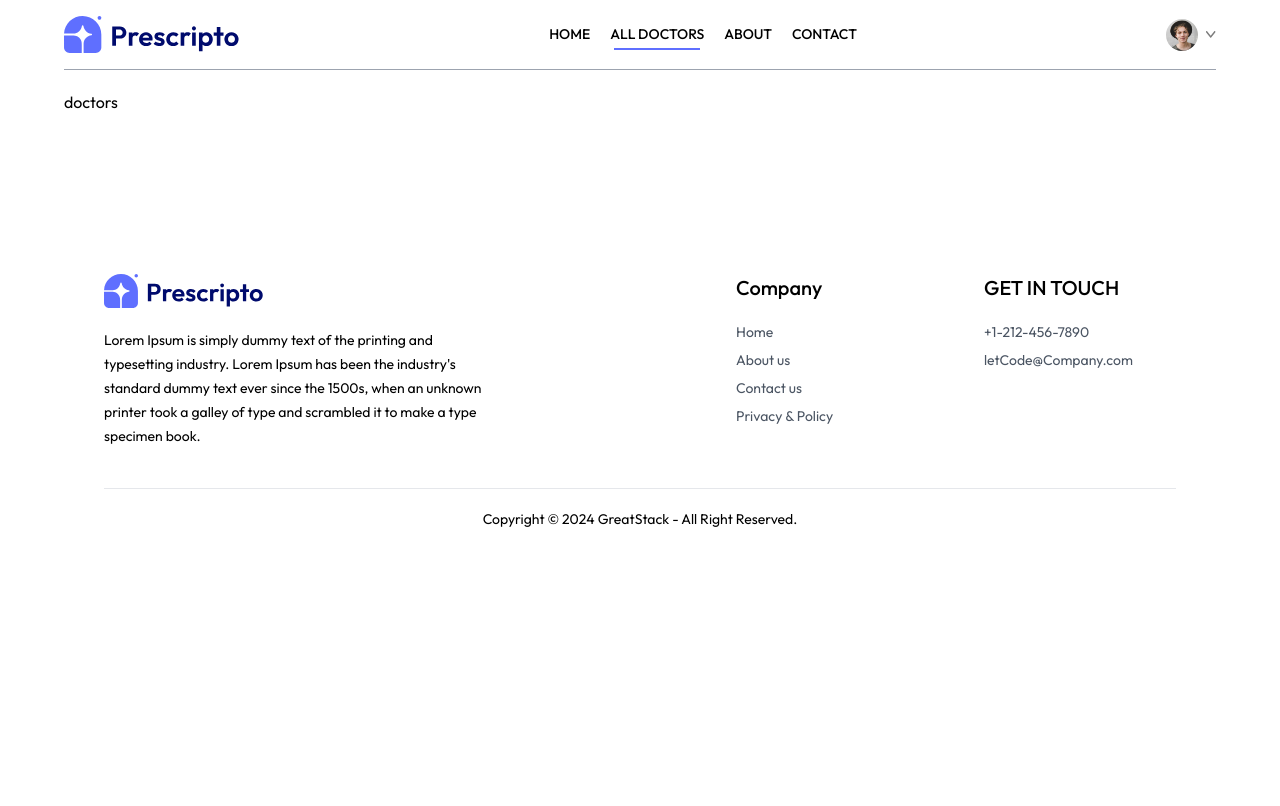
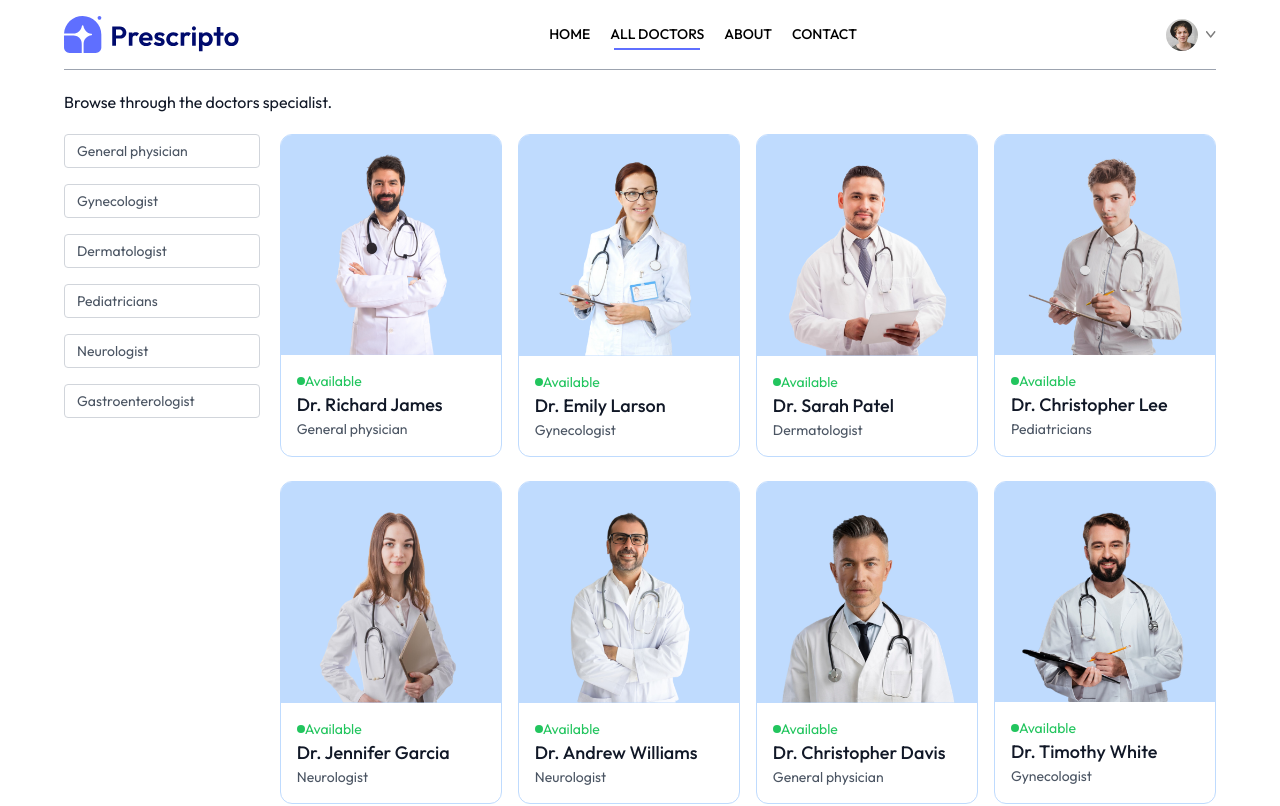
Before and after one commit to kimbo-slicee/Doctor-Appointment-Booking-System, a React (Vite) app in the folder front-end/: page /doctors in a window 1280 px wide. Shown: the top 806 px of the page. Built offline with nearby package versions, Linux system fonts and the light colour scheme; a web font is replaced by a local one.

Commit message:
Commit Message:Complete Doctors UI list

```diff
--- a/front-end/src/App.jsx
+++ b/front-end/src/App.jsx
@@ -1,7 +1,7 @@
 import {Route,Routes} from "react-router-dom";
 import Home from "./pages/home";
 import About from "./pages/about";
-import Doctors from "./pages/doctors";
+import Doctors from "./pages/Doctors.jsx";
 import Login from "./pages/Login"
 import Profile from "./pages/profile";
 import Contact from "./pages/contact";
@@ -12,7 +12,7 @@
 export default function App() {
     return (
     <div className="mx-4 sm:mx-[5%]">
-      <NavBar/>
+      <NavBar />
       <Routes>
         <Route path="/" element={<Home/>}/>
         <Route path="/doctors" element={<Doctors/>}/>
--- a/front-end/src/assets/assets.js
+++ b/front-end/src/assets/assets.js
@@ -85,7 +85,7 @@
     },
 ]
 
-export const doctors = [
+    export const doctors = [
     {
         _id: 'doc1',
         name: 'Dr. Richard James',
--- a/front-end/src/components/navBar.jsx
+++ b/front-end/src/components/navBar.jsx
@@ -10,7 +10,7 @@
 
   return (
     <div className='flex items-center justify-between text-sm py-4 mb-5 border-b border-b-gray-400 '>
-      <img className='w-44 cursor-pointer' src={assets.logo} alt="logo Image"/>
+      <img onClick={()=>{navigate('/')}} className='w-44 cursor-pointer' src={assets.logo} alt="logo Image"/>
       <ul className='hidden md:flex items-start gap-5 font-medium'>
         <NavLink to='/'>
           <li className="py-1">HOME</li>
--- /dev/null
+++ b/front-end/src/pages/Doctors.jsx
@@ -0,0 +1,53 @@
+import {useNavigate, useParams} from "react-router-dom";
+import {useContext, useEffect, useState} from "react";
+import {AppContext} from "../context/AppContextProvider.jsx";
+
+function Doctors() {
+  const {speciality}=useParams();
+  const [filterDocs,setFilterDocS]=useState([]);
+  const {doctors} =useContext(AppContext);
+  const navigateFunction=useNavigate();
+  const applyFilter=()=>speciality?setFilterDocS(doctors.filter(doc=>doc.speciality===speciality)):setFilterDocS(doctors);
+  useEffect(() => {
+  applyFilter();
+  }, [ doctors, speciality]);
+  console.log(speciality);
+  return (
+    <div>
+       <p className="text-gray-900">Browse through the doctors specialist.</p>
+        {/*-----left Menu---*/}
+      <div className="flex flex-col sm:flex-row items-start gap-5 mt-5">
+        <div className="flex flex-col gap-4 text-sm text-gray-600" >
+          <p onClick={()=>speciality==="General physician"?navigateFunction('/doctors'):navigateFunction(`/doctors/General physician`)} className={`w-[94vw] sm:w-auto pl-3 py-1.5 pr-16 border border-gray-300 rounded transition-all cursor-pointer  ${speciality==="General physician" ?"bg-indigo-100 text-black":""}`}>General physician</p>
+          <p onClick={()=>speciality==="Gynecologist"?navigateFunction('/doctors'):navigateFunction(`/doctors/Gynecologist`)} className={`w-[94vw] sm:w-auto pl-3 py-1.5 pr-16 border border-gray-300 rounded transition-all cursor-pointer ${speciality==="Gynecologist" ?"bg-indigo-100 text-black":""}`}>Gynecologist</p>
+          <p onClick={()=>speciality==="Pediatricians"?navigateFunction('/doctors'):navigateFunction(`/doctors/Dermatologist`)} className={`w-[94vw] sm:w-auto pl-3 py-1.5 pr-16 border border-gray-300 rounded transition-all cursor-pointer ${speciality==="Dermatologist" ?"bg-indigo-100 text-black":""}`}>Dermatologist</p>
+          <p onClick={()=>speciality==="Pediatricians"?navigateFunction('/doctors'):navigateFunction(`/doctors/Pediatricians`)} className={`w-[94vw] sm:w-auto pl-3 py-1.5 pr-16 border border-gray-300 rounded transition-all cursor-pointer ${speciality==="Pediatricians" ?"bg-indigo-100 text-black":""}`}>Pediatricians</p>
+          <p onClick={()=>speciality==="Neurologist"?navigateFunction('/doctors'):navigateFunction(`/doctors/Neurologist`)} className={`w-[94vw] sm:w-auto pl-3 py-1.5 pr-16 border border-gray-300 rounded transition-all cursor-pointer ${speciality==="Neurologist" ?"bg-indigo-100 text-black":""}`}>Neurologist</p>
+          <p onClick={()=>speciality==="Gastroenterologist"?navigateFunction('/doctors'):navigateFunction(`/doctors/Gastroenterologist`)} className={`w-[94vw] sm:w-auto pl-3 py-1.5 pr-16 border border-gray-300 rounded transition-all cursor-pointer ${speciality==="Gastroenterologist" ?"bg-indigo-100 text-black":""}`}>Gastroenterologist</p>
+        </div>
+        {/*------------Right Menu------------*/}
+          <div className="w-full grid grid-cols-auto gap-4 gap-y-6 ">
+            {filterDocs.map((doc, index) => (
+                <div
+                    onClick={() => navigateFunction(`/appointment/${doc._id}`)}
+                    key={index}
+                    className="border border-blue-200 rounded-xl overflow-hidden cursor-pointer
+                         hover:translate-y-[-10px] transition-all
+                         duration-500">
+                  <img className="bg-blue-200" src={doc.image} alt=" Doctore image"/>
+                  <div className="p-4">
+                    <div className="flex items-center gap2 text-sm text-center text-green-500">
+                      <p className="w-2 h-2 bg-green-500 rounded-full"></p><p>Available</p>
+                    </div>
+                    <p className="text-gray-900 text-lg font-medium">{doc.name}</p>
+                    <p className="text-gray-600 text-sm">{doc.speciality}</p>
+                  </div>
+                </div>
+            ))}
+          </div>
+        </div>
+      </div>
+  )
+}
+
+export default Doctors
--- a/front-end/src/pages/doctors.jsx
+++ /dev/null
@@ -1,9 +0,0 @@
-import React from 'react'
-
-function Doctors() {
-  return (
-    <div>doctors</div>
-  )
-}
-
-export default Doctors
```
